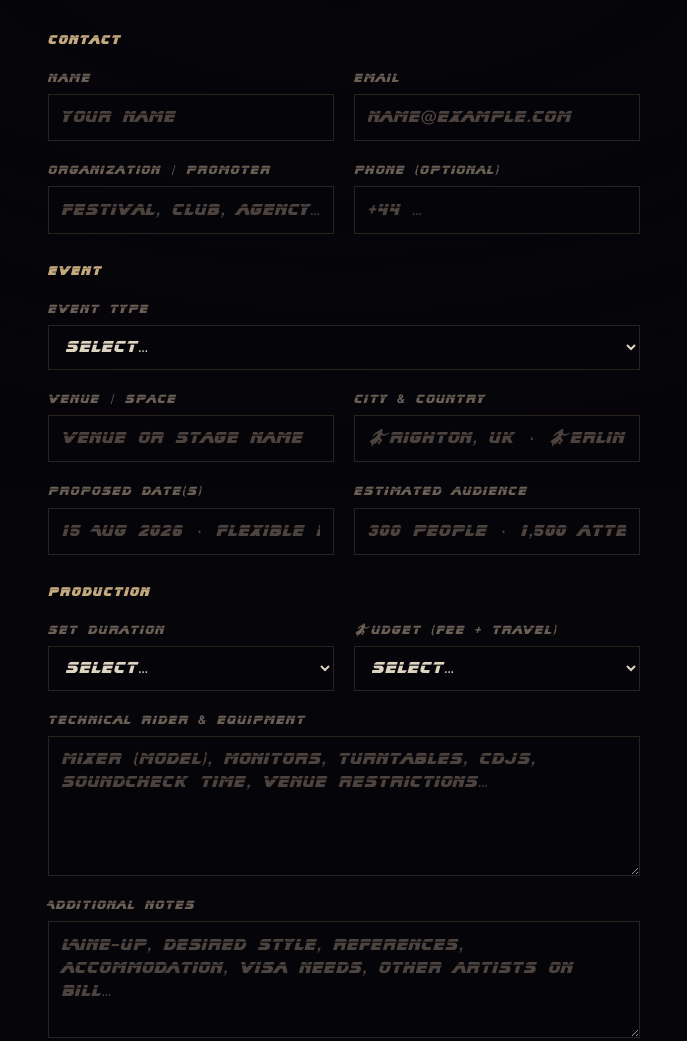
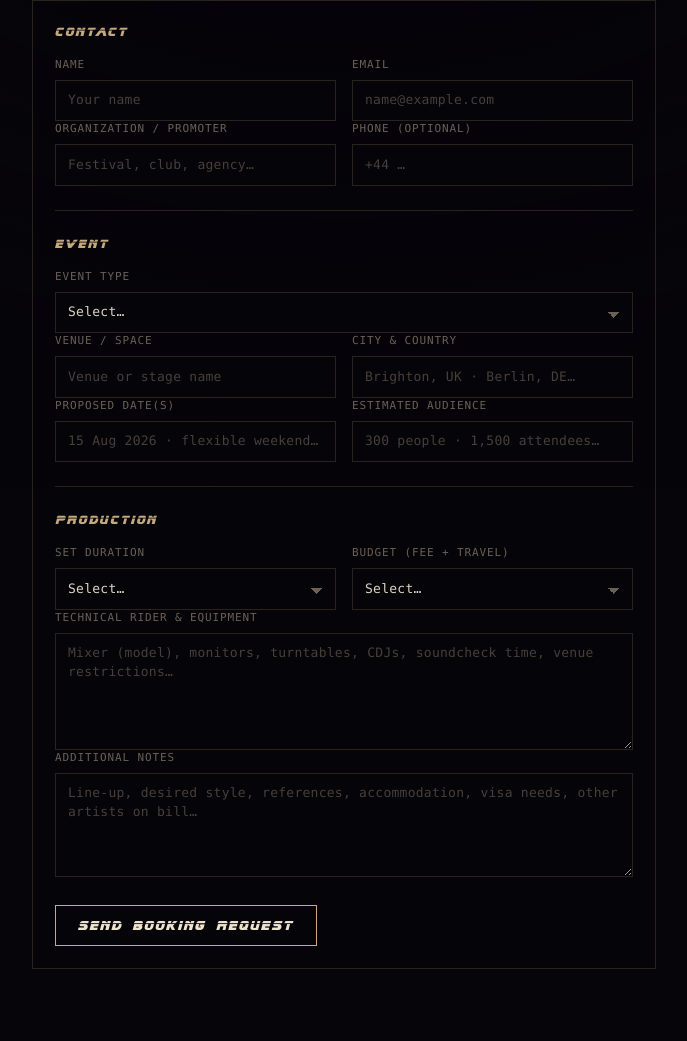
Before and after one commit to Dedalo101/Prisss, a plain HTML site: page bookings.html in a window 1280 px wide. Shown: the part 310-1351 px from the top of the page, without its empty margins (296-983 px from the left). Drawn offline with Linux system fonts and the light colour scheme.

Commit message:
Restyle bookings page to match mixes and DJ sets layout

```diff
--- a/bookings.html
+++ b/bookings.html
@@ -32,6 +32,7 @@
   --needle:     #ede4d0;
   --copper:     #c97a3a;
   --font-hero:  'Blade Runner Movie', ui-monospace, monospace;
+  --font-ui:    ui-monospace, 'Cascadia Mono', 'Segoe UI Mono', Consolas, monospace;
 }
 
 html {
@@ -46,7 +47,7 @@ html, body {
 }
 
 body {
-  font-family: var(--font-hero);
+  font-family: var(--font-ui);
   line-height: 1.5;
 }
 
@@ -55,14 +56,14 @@ body {
   inset: 0;
   z-index: 0;
   pointer-events: none;
-  background: radial-gradient(ellipse 75% 75% at 50% 20%,
-    transparent 20%, rgba(6,5,10,0.85) 100%);
+  background: radial-gradient(ellipse 75% 75% at 50% 10%,
+    transparent 20%, rgba(6,5,10,0.88) 100%);
 }
 
 .page {
   position: relative;
   z-index: 1;
-  max-width: 42rem;
+  max-width: 44rem;
   margin: 0 auto;
   padding: clamp(28px, 6vh, 56px) clamp(20px, 5vw, 40px) clamp(48px, 8vh, 80px);
 }
@@ -70,6 +71,7 @@ body {
 .back {
   display: inline-block;
   margin-bottom: clamp(24px, 5vh, 40px);
+  font-family: var(--font-hero);
   font-size: clamp(11px, 2.8vw, 14px);
   letter-spacing: .12em;
   color: var(--warm-dim);
@@ -80,6 +82,7 @@ body {
 .back:hover { color: var(--needle); }
 
 .eyebrow {
+  font-family: var(--font-hero);
   font-size: clamp(10px, 2.4vw, 12px);
   letter-spacing: .18em;
   color: var(--copper);
@@ -87,6 +90,7 @@ body {
 }
 
 .title {
+  font-family: var(--font-hero);
   font-size: clamp(28px, 7vw, 48px);
   font-weight: normal;
   letter-spacing: .08em;
@@ -95,19 +99,26 @@ body {
 }
 
 .lead {
-  font-size: clamp(12px, 3vw, 15px);
-  letter-spacing: .06em;
+  font-size: clamp(12px, 3vw, 14px);
+  letter-spacing: .04em;
   color: var(--warm-dim);
   margin-bottom: clamp(28px, 5vh, 40px);
   max-width: 36rem;
+  line-height: 1.6;
 }
 
 .form-status {
-  padding: 16px 18px;
+  padding: 14px 16px;
   border: 1px solid var(--warm-faint);
-  margin-bottom: 24px;
-  font-size: clamp(12px, 3vw, 14px);
-  letter-spacing: .06em;
+  margin-bottom: 1.5rem;
+  background: rgba(6,5,10,0.55);
+  font-size: 13px;
+  letter-spacing: .03em;
+  line-height: 1.55;
+}
+
+.form-status p + p {
+  margin-top: .65rem;
 }
 
 .form-status--success {
@@ -124,15 +135,28 @@ body {
   color: var(--needle);
 }
 
+.booking-card {
+  border: 1px solid var(--warm-faint);
+  padding: clamp(16px, 4vw, 22px);
+  background: rgba(6,5,10,0.55);
+}
+
 .booking-form {
   display: flex;
   flex-direction: column;
-  gap: 1.25rem;
+  gap: 1.5rem;
+}
+
+.form-section + .form-section {
+  padding-top: 1.5rem;
+  border-top: 1px solid var(--warm-faint);
 }
 
 .section-title {
-  margin-top: .5rem;
+  margin-bottom: 1rem;
+  font-family: var(--font-hero);
   font-size: clamp(10px, 2.4vw, 12px);
+  font-weight: normal;
   letter-spacing: .14em;
   color: var(--groove);
 }
@@ -140,12 +164,13 @@ body {
 .field {
   display: flex;
   flex-direction: column;
-  gap: .45rem;
+  gap: .4rem;
 }
 
 .field label {
-  font-size: clamp(10px, 2.4vw, 12px);
-  letter-spacing: .1em;
+  font-size: 11px;
+  letter-spacing: .08em;
+  text-transform: uppercase;
   color: var(--warm-dim);
 }
 
@@ -153,23 +178,36 @@ body {
 .field select,
 .field textarea {
   width: 100%;
-  padding: .7rem .8rem;
+  padding: .65rem .75rem;
   border: 1px solid var(--warm-faint);
-  background: rgba(6,5,10,0.72);
+  border-radius: 0;
+  background: rgba(6,5,10,0.82);
   color: var(--warm);
-  font: inherit;
-  letter-spacing: .04em;
+  font-family: inherit;
+  font-size: 13px;
+  letter-spacing: .02em;
   line-height: 1.45;
+}
+
+.field select {
+  appearance: none;
+  background-image: linear-gradient(45deg, transparent 50%, var(--warm-dim) 50%),
+    linear-gradient(135deg, var(--warm-dim) 50%, transparent 50%);
+  background-position: calc(100% - 18px) calc(50% + 2px),
+    calc(100% - 12px) calc(50% + 2px);
+  background-size: 6px 6px, 6px 6px;
+  background-repeat: no-repeat;
+  padding-right: 2rem;
 }
 
 .field textarea {
   resize: vertical;
-  min-height: 7rem;
+  min-height: 6.5rem;
 }
 
 .field input::placeholder,
 .field textarea::placeholder {
-  color: rgba(107,96,85,0.7);
+  color: rgba(107,96,85,0.65);
 }
 
 .field input:focus,
@@ -182,19 +220,19 @@ body {
 .field-row {
   display: grid;
   grid-template-columns: 1fr 1fr;
-  gap: 1.25rem;
+  gap: 1rem;
 }
 
 .submit {
   align-self: flex-start;
-  margin-top: .5rem;
-  padding: 14px 24px;
+  margin-top: .25rem;
+  padding: 12px 22px;
   border: 1px solid var(--groove);
   background: transparent;
   color: var(--needle);
-  font-family: inherit;
-  font-size: clamp(12px, 3vw, 14px);
-  letter-spacing: .12em;
+  font-family: var(--font-hero);
+  font-size: clamp(11px, 2.8vw, 13px);
+  letter-spacing: .1em;
   cursor: pointer;
   transition: color .2s, border-color .2s;
 }
@@ -249,7 +287,7 @@ body {
   </div>
 
   <form
-    class="booking-form"
+      class="booking-form booking-card"
       id="bookings-form"
       action="https://formspree.io/f/mjgdazvb"
       method="POST"
@@ -259,6 +297,7 @@ body {
     >
       <input type="hidden" name="_subject" value="DJ Booking — Prisss">
 
+      <section class="form-section">
         <h2 class="section-title">Contact</h2>
 
         <div class="field-row">
@@ -282,7 +321,9 @@ body {
             <input type="tel" id="bookings-phone" name="phone" autocomplete="tel" placeholder="+44 …">
           </div>
         </div>
+      </section>
 
+      <section class="form-section">
         <h2 class="section-title">Event</h2>
 
         <div class="field">
@@ -319,7 +360,9 @@ body {
             <input type="text" id="bookings-audience" name="audience" placeholder="300 people · 1,500 attendees…">
           </div>
         </div>
+      </section>
 
+      <section class="form-section">
         <h2 class="section-title">Production</h2>
 
         <div class="field-row">
@@ -356,6 +399,7 @@ body {
           <label for="bookings-notes">Additional notes</label>
           <textarea id="bookings-notes" name="notes" rows="4" placeholder="Line-up, desired style, references, accommodation, visa needs, other artists on bill…"></textarea>
         </div>
+      </section>
 
       <button type="submit" class="submit" data-submitting-text="Sending…">Send booking request</button>
     </form>
```
Lines whose indentation alone changed are shown as unchanged.
